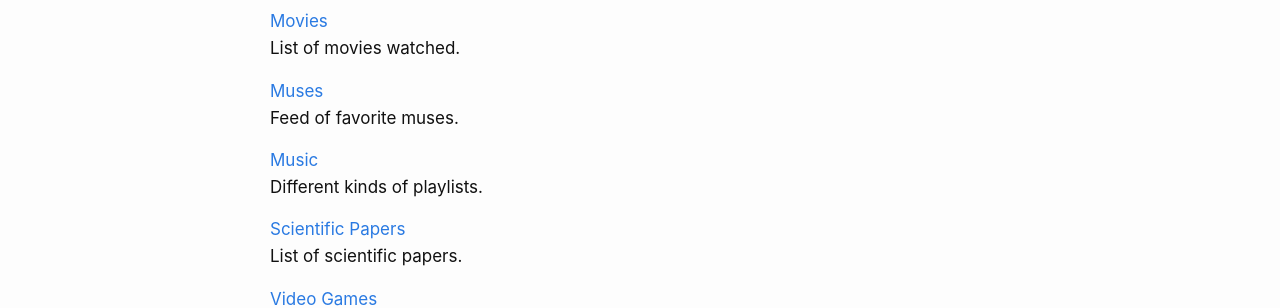
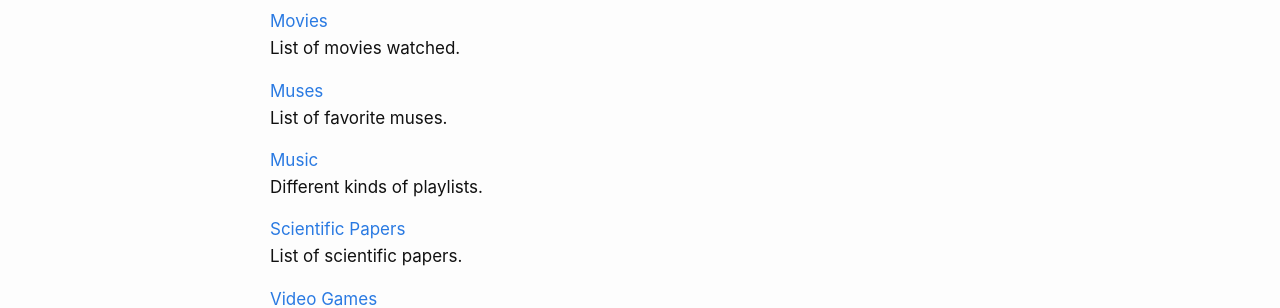
Before and after one commit to link-daniel/link.github.io, a Jekyll site: the page built from collection.md, in a window 1280 px wide. Shown: the part 505-813 px from the top of the page. Built offline with Jekyll 4.4.1, drawn with Linux system fonts in a browser that asks for light colours.

Commit message:
Update collection.md

```diff
--- a/collection.md
+++ b/collection.md
@@ -28,9 +28,9 @@ Playlist of favorite movie scenes.
 <br>
 List of movies watched.
 
-<a href="https://models.com/lists/yfn2ltx8ll/">Muses</a>
+[Muses](/muses)
 <br>
-Feed of favorite muses.
+List of favorite muses.
 
 <a href="https://www.youtube.com/playlist?list=PL3IOQtA2di8P_t579vfZJUjdLs8fgK0H8">Music</a>
 <br>
```
